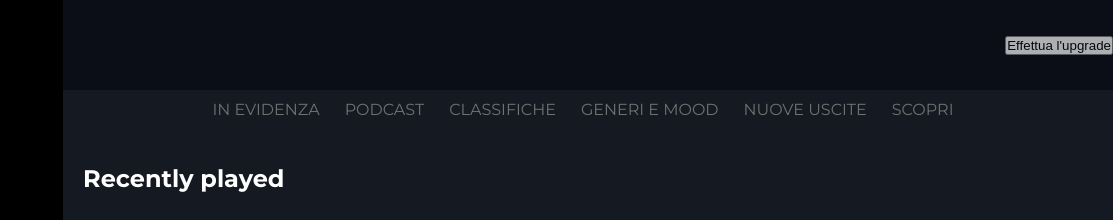
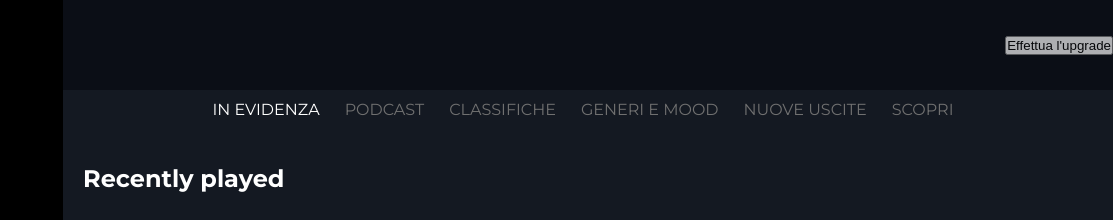
Before and after one commit to giorgiagalbullicavazzini/html-css-spotifyweb, a plain HTML site: page index.html in a window 1280 px wide. In both pictures the pointer is over the link "IN EVIDENZA". Shown: the top 220 px of the page, 167-1280 px from the left. Drawn offline with Linux system fonts and the light colour scheme.

Commit message:
Hover nav main

```diff
--- a/css/sections/main.css
+++ b/css/sections/main.css
@@ -26,6 +26,10 @@ main nav#songs {
 main nav#songs ul {
   gap: 25px;
   justify-content: center;
+}
+
+main nav#songs ul li a:hover {
+  color: var(--second-text);
 }
 
 main h2,
```
